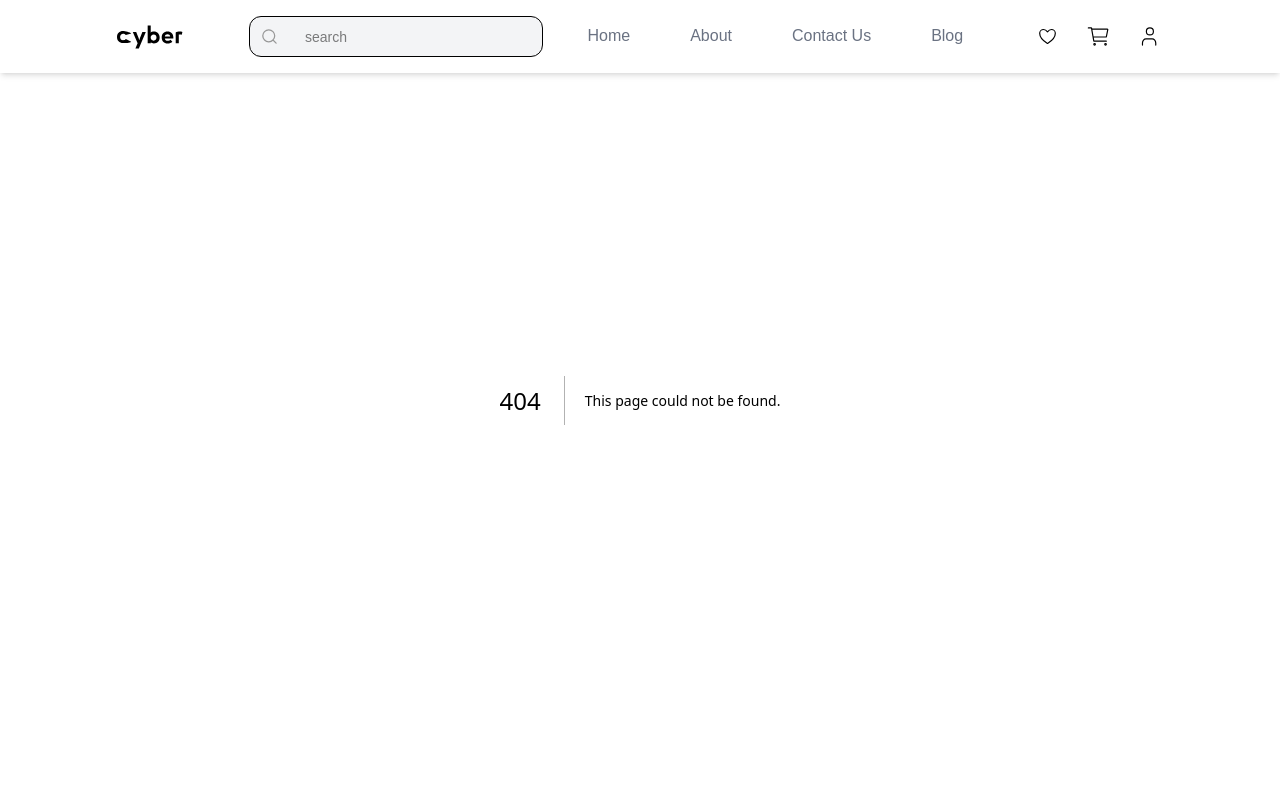
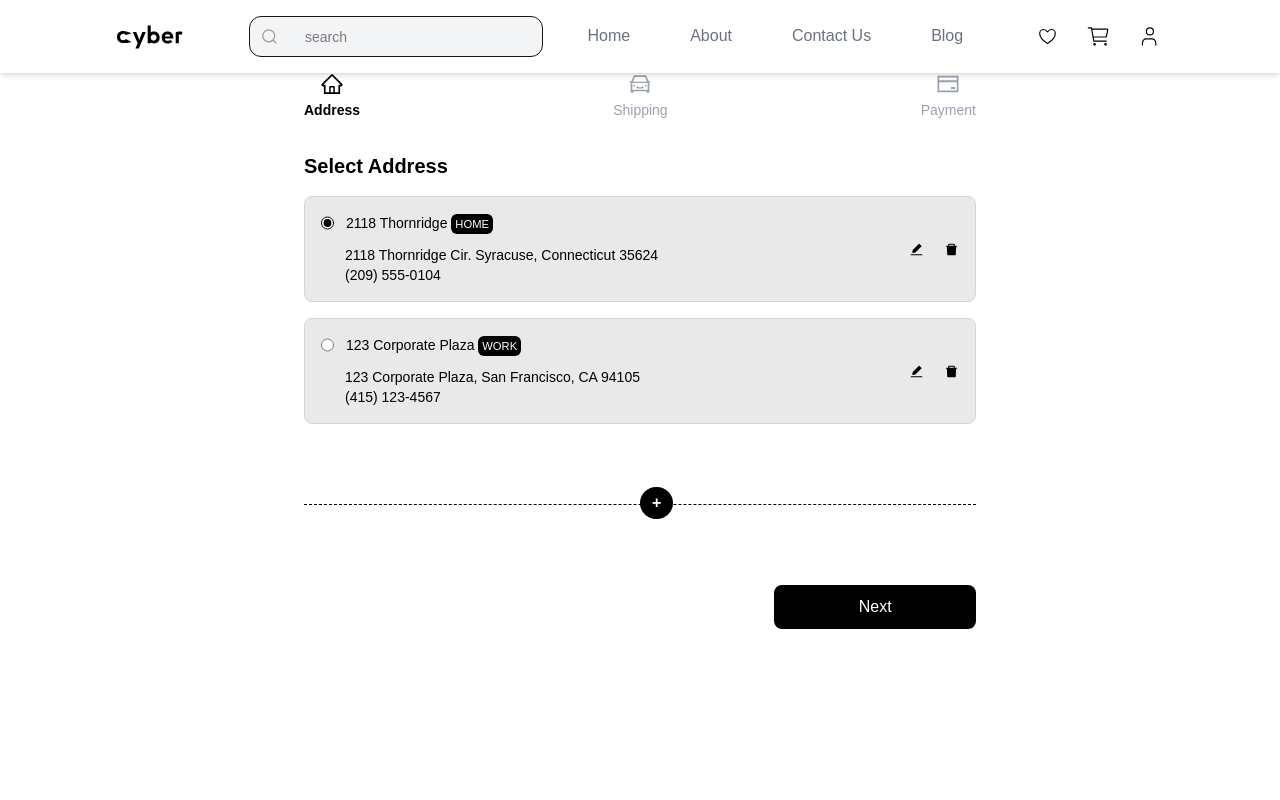
Before and after one commit to Habeebopeyemi/alx-project-nexus, a Next.js app: page /order/1 in a window 1280 px wide. Before the commit this address had no page. Shown: the top 800 px of the page. Built offline with nearby package versions, Linux system fonts and the light colour scheme.

Commit message:
feat: address step component available

```diff
--- a/domain/entities/index.ts
+++ b/domain/entities/index.ts
@@ -68,3 +68,30 @@ export interface ProductCardProps {
   FavoriteIcon?: IconType; // allows passing custom icons (e.g., AiFillHeart)
   className?: string; // extra styles for flexibility
 }
+
+export interface AddressCardProps {
+  id: string;
+  label: string; // e.g. "HOME", "WORK"
+  name: string; // e.g. "2118 Thornridge"
+  address: string; // e.g. "2118 Thornridge Cir. Syracuse, Connecticut 35624"
+  phone: string; // e.g. "(209) 555-0104"
+  selected?: boolean; // for radio selection
+  onSelect?: (id: string) => void;
+  onEdit?: (id: string) => void;
+  onDelete?: (id: string) => void;
+}
+
+export interface AddressFormData {
+  id?: string;
+  label: string;
+  name: string;
+  address: string;
+  phone: string;
+}
+
+export interface AddressModalProps {
+  isOpen: boolean;
+  initialData?: AddressFormData | null;
+  onClose: () => void;
+  onSave: (data: AddressFormData) => void;
+}
--- a/pages/cart/[id].tsx
+++ b/pages/cart/[id].tsx
@@ -203,6 +203,9 @@ const Cart = () => {
               variant="primary"
               size="md"
               className="border-none rounded-md w-full mt-6"
+              onClick={() =>
+                router.push(`/order/${id}`, undefined, { shallow: false })
+              }
             />
           </motion.div>
         </div>
--- /dev/null
+++ b/pages/order/[id].tsx
@@ -0,0 +1,15 @@
+import React from "react";
+import { useRouter } from "next/router";
+import CheckoutSteps from "@/presentation/components/order/Step";
+
+const Checkout = () => {
+  const router = useRouter();
+
+  return (
+    <div className="mt-18">
+      <CheckoutSteps />
+    </div>
+  );
+};
+
+export default Checkout;
--- a/presentation/components/common/Button.tsx
+++ b/presentation/components/common/Button.tsx
@@ -17,7 +17,8 @@ const Button: React.FC<ButtonProps> = ({
     primary: "bg-black text-white hover:bg-gray-800 border-2 border-black",
     secondary:
       "bg-gray-200 text-black hover:bg-gray-300 border-2 border-gray-200",
-    outline: "bg-transparent text-black border-2 border-black hover:bg-black",
+    outline:
+      "bg-transparent text-black border-2 border-black hover:bg-black hover:text-white",
   };
 
   const sizeStyles: Record<typeof size, string> = {
--- /dev/null
+++ b/presentation/components/order/Address.tsx
@@ -0,0 +1,88 @@
+import React from "react";
+import { useState } from "react";
+import AddressCard from "./AddressCard";
+import AddressModal from "./AddressModal";
+
+const Address = () => {
+  const [addresses, setAddresses] = useState([
+    {
+      id: "1",
+      label: "HOME",
+      name: "2118 Thornridge",
+      address: "2118 Thornridge Cir. Syracuse, Connecticut 35624",
+      phone: "(209) 555-0104",
+    },
+    {
+      id: "2",
+      label: "WORK",
+      name: "123 Corporate Plaza",
+      address: "123 Corporate Plaza, San Francisco, CA 94105",
+      phone: "(415) 123-4567",
+    },
+  ]);
+
+  const [selectedId, setSelectedId] = useState("1");
+  const [modalOpen, setModalOpen] = useState(false);
+  const [editData, setEditData] = useState<any | null>(null);
+
+  const handleSelect = (id: string) => setSelectedId(id);
+
+  const handleEdit = (id: string) => {
+    const addr = addresses.find(a => a.id === id);
+    if (addr) {
+      setEditData(addr);
+      setModalOpen(true);
+    }
+  };
+
+  const handleDelete = (id: string) => {
+    setAddresses(addresses.filter(addr => addr.id !== id));
+  };
+
+  const handleSave = (data: any) => {
+    if (data.id) {
+      // update
+      setAddresses(prev =>
+        prev.map(addr => (addr.id === data.id ? data : addr))
+      );
+    } else {
+      // add new
+      setAddresses(prev => [...prev, { ...data, id: Date.now().toString() }]);
+    }
+  };
+
+  return (
+    <div>
+      <h2 className="text-xl text-black font-bold mb-4">Select Address</h2>
+      {addresses.map(addr => (
+        <AddressCard
+          key={addr.id}
+          {...addr}
+          selected={addr.id === selectedId}
+          onSelect={handleSelect}
+          onEdit={handleEdit}
+          onDelete={handleDelete}
+        />
+      ))}
+      <div className="relative my-20 text-center border-black border-t-1 border-dashed">
+        <button
+          className="absolute top-[-18px] text-white text-md font-bold bg-black py-1 px-3 rounded-full"
+          onClick={() => {
+            setEditData(null);
+            setModalOpen(true);
+          }}>
+          +
+        </button>
+      </div>
+      {/* address modal */}
+      <AddressModal
+        isOpen={modalOpen}
+        initialData={editData}
+        onClose={() => setModalOpen(false)}
+        onSave={handleSave}
+      />
+    </div>
+  );
+};
+
+export default Address;
--- /dev/null
+++ b/presentation/components/order/AddressCard.tsx
@@ -0,0 +1,58 @@
+import React from "react";
+import { AiFillEdit, AiFillDelete } from "react-icons/ai";
+import { AddressCardProps } from "@/domain/entities";
+
+const AddressCard: React.FC<AddressCardProps> = ({
+  id,
+  label,
+  name,
+  address,
+  phone,
+  selected = false,
+  onSelect,
+  onEdit,
+  onDelete,
+}) => {
+  return (
+    <div className="flex justify-between text-sm border border-gray-300 rounded-lg p-4 mt-4 bg-[#E9E9E9]">
+      {/* Address Details */}
+      <div>
+        <div className="flex gap-3 text-black mb-3">
+          <input
+            type="radio"
+            name="address"
+            checked={selected}
+            onChange={() => onSelect?.(id)}
+            className="accent-black focus:ring-black focus:outline-none"
+          />
+          <label>
+            {name}{" "}
+            <span className="p-1 bg-black text-white rounded-md text-[.7rem]">
+              {label}
+            </span>
+          </label>
+        </div>
+        <div className="ml-6 text-black">
+          <p>{address}</p>
+          <span>{phone}</span>
+        </div>
+      </div>
+
+      {/* Edit & Delete */}
+      <div className="flex gap-5 items-center">
+        <AiFillEdit
+          size={15}
+          className="text-black cursor-pointer hover:text-blue-500"
+          onClick={() => onEdit?.(id)}
+        />
+        <AiFillDelete
+          size={15}
+          className="text-black cursor-pointer hover:text-red-500"
+          onClick={() => onDelete?.(id)}
+        />
+      </div>
+    </div>
+  );
+};
+
+export default AddressCard;
--- /dev/null
+++ b/presentation/components/order/AddressModal.tsx
@@ -0,0 +1,100 @@
+"use client";
+import React, { useState, useEffect } from "react";
+import { motion, AnimatePresence } from "framer-motion";
+import { AddressFormData, AddressModalProps } from "@/domain/entities";
+
+const AddressModal: React.FC<AddressModalProps> = ({
+  isOpen,
+  initialData,
+  onClose,
+  onSave,
+}) => {
+  const [form, setForm] = useState<AddressFormData>({
+    label: "",
+    name: "",
+    address: "",
+    phone: "",
+  });
+
+  // populate form when editing
+  useEffect(() => {
+    if (initialData) setForm(initialData);
+  }, [initialData]);
+
+  const handleChange = (e: React.ChangeEvent<HTMLInputElement>) => {
+    setForm({ ...form, [e.target.name]: e.target.value });
+  };
+
+  const handleSubmit = () => {
+    onSave(form);
+    onClose();
+  };
+
+  return (
+    <AnimatePresence>
+      {isOpen && (
+        <motion.div
+          className="fixed inset-0 bg-black/50 flex justify-center items-center z-50"
+          initial={{ opacity: 0 }}
+          animate={{ opacity: 1 }}
+          exit={{ opacity: 0 }}>
+          <motion.div
+            initial={{ y: 100, opacity: 0 }}
+            animate={{ y: 0, opacity: 1 }}
+            exit={{ y: 100, opacity: 0 }}
+            className="bg-white text-black rounded-xl shadow-lg p-6 w-[90%] max-w-md">
+            <h2 className="text-lg font-bold mb-4">
+              {initialData ? "Edit Address" : "Add New Address"}
+            </h2>
+
+            <div className="grid gap-3 text-gray-900">
+              <input
+                name="label"
+                placeholder="Label (HOME, WORK)"
+                value={form.label}
+                onChange={handleChange}
+                className="border-[.5px] p-2 rounded"
+              />
+              <input
+                name="name"
+                placeholder="Name"
+                value={form.name}
+                onChange={handleChange}
+                className="border-[.5px] p-2 rounded"
+              />
+              <input
+                name="address"
+                placeholder="Full Address"
+                value={form.address}
+                onChange={handleChange}
+                className="border-[.5px] p-2 rounded"
+              />
+              <input
+                name="phone"
+                placeholder="Phone"
+                value={form.phone}
+                onChange={handleChange}
+                className="border-[.5px] p-2 rounded"
+              />
+            </div>
+
+            <div className="flex justify-end gap-3 mt-5">
+              <button
+                onClick={onClose}
+                className="px-4 py-2 border rounded hover:bg-gray-100">
+                Cancel
+              </button>
+              <button
+                onClick={handleSubmit}
+                className="px-4 py-2 bg-black text-white rounded hover:bg-gray-800">
+                Save
+              </button>
+            </div>
+          </motion.div>
+        </motion.div>
+      )}
+    </AnimatePresence>
+  );
+};
+
+export default AddressModal;
--- /dev/null
+++ b/presentation/components/order/Payment.tsx
@@ -0,0 +1,7 @@
+import React from "react";
+
+const Payment = () => {
+  return <div>Payment</div>;
+};
+
+export default Payment;
--- /dev/null
+++ b/presentation/components/order/Shipping.tsx
@@ -0,0 +1,9 @@
+import React from 'react'
+
+const Shipping = () => {
+  return (
+    <div>Shipping</div>
+  )
+}
+
+export default Shipping
--- a/presentation/components/order/Step.tsx
+++ b/presentation/components/order/Step.tsx
@@ -1,10 +1,14 @@
 import React, { useState, ReactNode } from "react";
-import { Button, message } from "antd";
+import { message } from "antd";
 import {
   AiOutlineHome,
   AiOutlineCar,
   AiOutlineCreditCard,
 } from "react-icons/ai";
+import Address from "./Address";
+import Shipping from "./Shipping";
+import Payment from "./Payment";
+import Button from "../common/Button";
 
 interface Step {
   title: string | ReactNode;
@@ -44,26 +48,33 @@ const CheckoutSteps: React.FC = () => {
       </div>
 
       {/* Step content */}
-      <div className="p-6 border border-gray-300 rounded-lg text-center min-h-[140px]">
-        <h2 className="text-lg font-medium">{steps[current].title}</h2>
-        <p className="text-gray-500 mt-2">
-          Content for {steps[current].title} step
-        </p>
-      </div>
+      {steps[current].title === "Address" && <Address />}
+      {steps[current].title === "Shipping" && <Shipping />}
+      {steps[current].title === "Payment" && <Payment />}
 
       {/* Controls */}
-      <div className="mt-6 flex justify-center gap-3">
-        {current > 0 && <Button onClick={prev}>Previous</Button>}
+      <div className="mt-6 flex justify-center md:justify-end gap-3">
+        {current > 0 && (
+          <Button
+            label="Back"
+            variant="outline"
+            className="basis-[30%] border-[.25px]"
+            onClick={prev}
+          />
+        )}
         {current < steps.length - 1 ? (
-          <Button type="primary" onClick={next}>
-            Next
-          </Button>
+          <Button
+            label=" Next"
+            variant="primary"
+            className="basis-[30%]"
+            onClick={next}
+          />
         ) : (
           <Button
-            type="primary"
-            onClick={() => message.success("Checkout complete!")}>
-            Done
-          </Button>
+            label="Done"
+            variant="primary"
+            onClick={() => message.success("Checkout complete!")}
+          />
         )}
       </div>
     </div>
```
